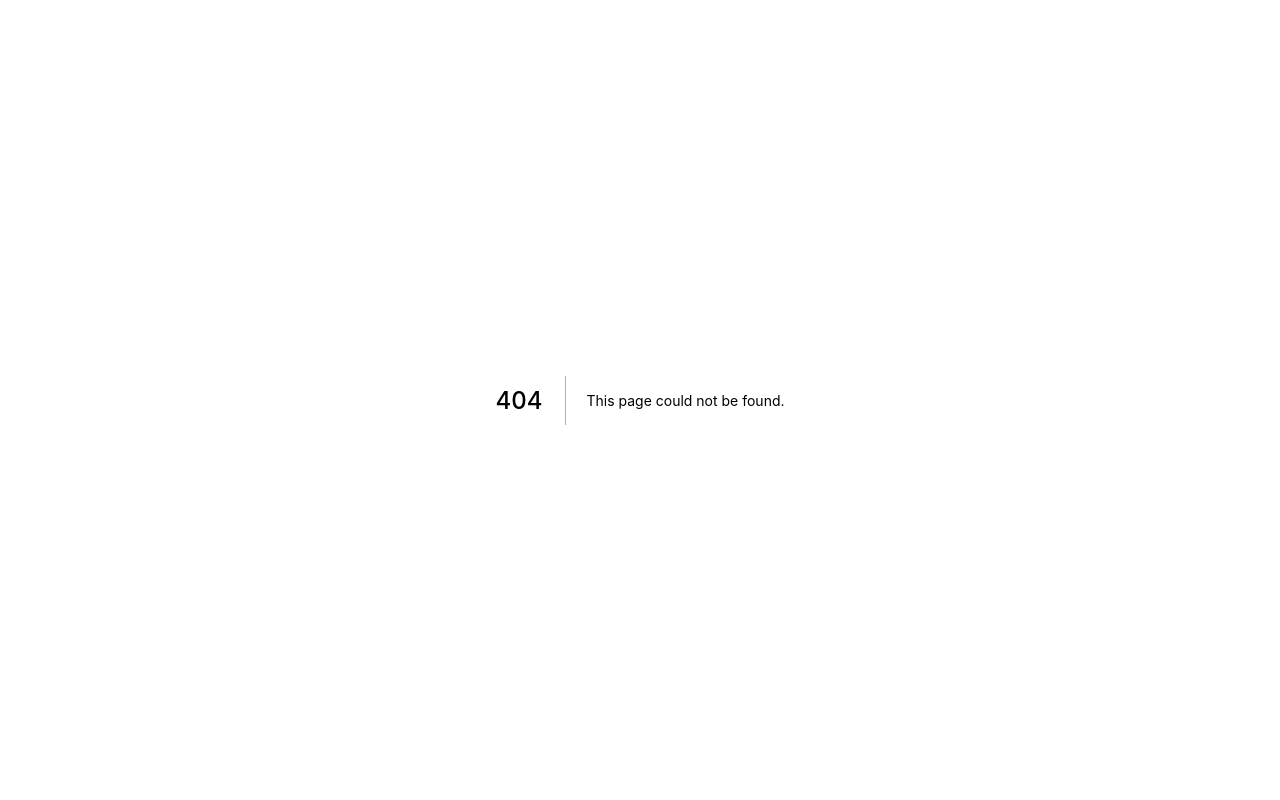
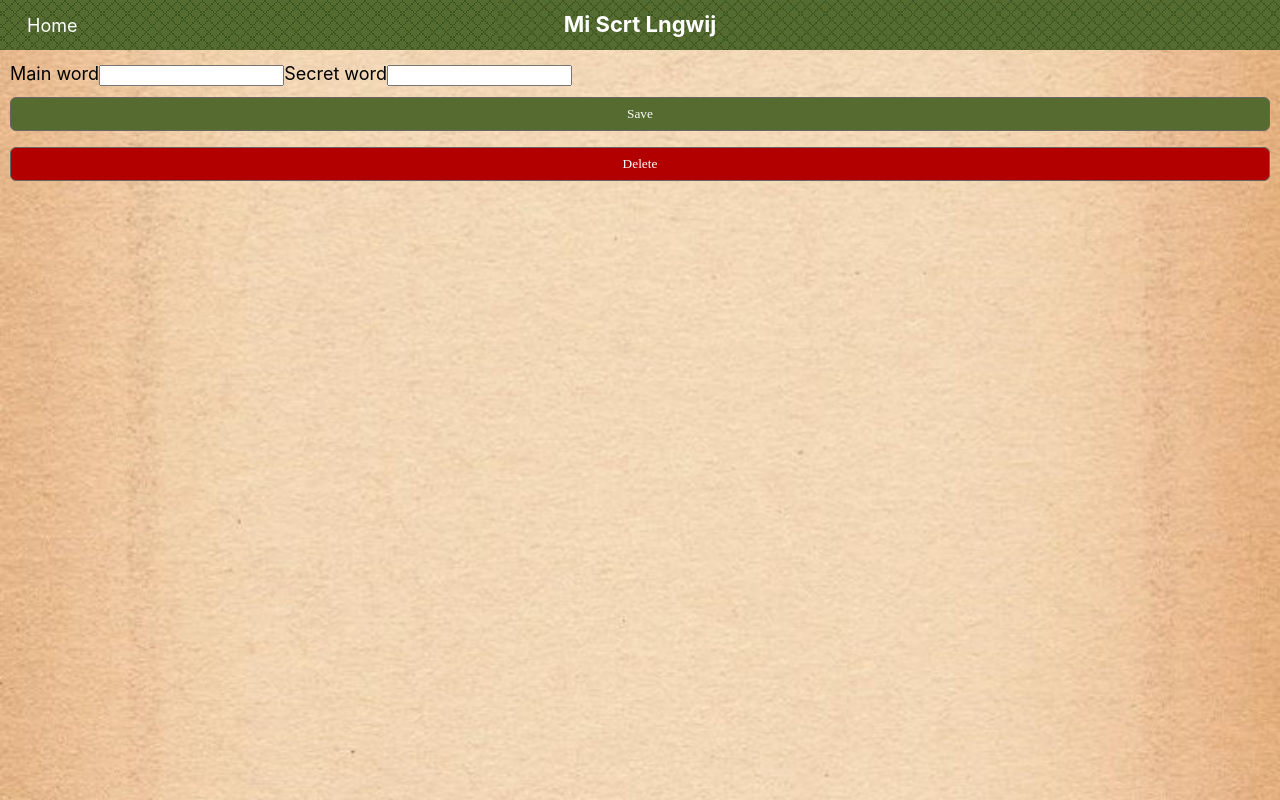
Before and after one commit to dmatthew/my-secret-language, a Next.js app: page /edit-word/1 in a window 1280 px wide. Before the commit this address had no page. Built offline with nearby package versions, Linux system fonts and the light colour scheme.

Commit message:
Create Edit Word page.

```diff
--- /dev/null
+++ b/pages/edit-word/[word].tsx
@@ -0,0 +1,45 @@
+import Layout, { siteTitle} from '../../components/layout'
+import Head from 'next/head'
+import { ReactElement, useState } from 'react';
+import { useAppContext } from '../../contexts/word-context';
+import { Word } from '../../lib/types'
+
+export default function EditWord(): ReactElement {
+  const [mainWord, setMainWord] = useState('')
+  const [secretWord, setSecretWord] = useState('')
+
+  const handleDeleteWordClick = (): void => {
+
+  }
+
+  const handleEditWordFormSubmit = (event: React.FormEvent<HTMLFormElement>): void => {
+
+  }
+
+  return (
+    <Layout>
+      <Head>
+        <title>{siteTitle} - Edit Word</title>
+      </Head>
+      <div className="panel" title="Dictionary" id="edit-dictionary">
+        <form name="editWordForm" onSubmit={(e) => handleEditWordFormSubmit(e)}>
+          <label htmlFor="edit-main-text">Main word</label>
+          <input
+            name="editMainText"
+            id="edit-main-text"
+            onChange={(e) => setMainWord(e.target.value)}
+            value={mainWord}
+            required type="text" />
+          <label htmlFor="edit-secret-text">Secret word</label>
+          <input
+            id="edit-secret-text"
+            onChange={(e) => setSecretWord(e.target.value)}
+            value={secretWord}
+            required type="text" />
+          <input type="submit" className="button btn-large" value="Save" />
+        </form>
+        <button className="button btn-large red" onClick={() => handleDeleteWordClick()}>Delete</button>
+      </div>
+    </Layout>
+  )
+}
--- a/pages/flash-cards.tsx
+++ b/pages/flash-cards.tsx
@@ -5,7 +5,7 @@ import { ReactElement, useState } from 'react'
 import { useAppContext } from '../contexts/word-context';
 import { Word } from '../lib/types'
 
-export default function Dictionary(): ReactElement {
+export default function FlashCards(): ReactElement {
   const [words, setWords] = useAppContext()
 
   const flipCard = (): void => {
```
Also changed, not shown: pages/add-word.tsx (+10 -2 lines), pages/dictionary.tsx (+4 -4 lines).
